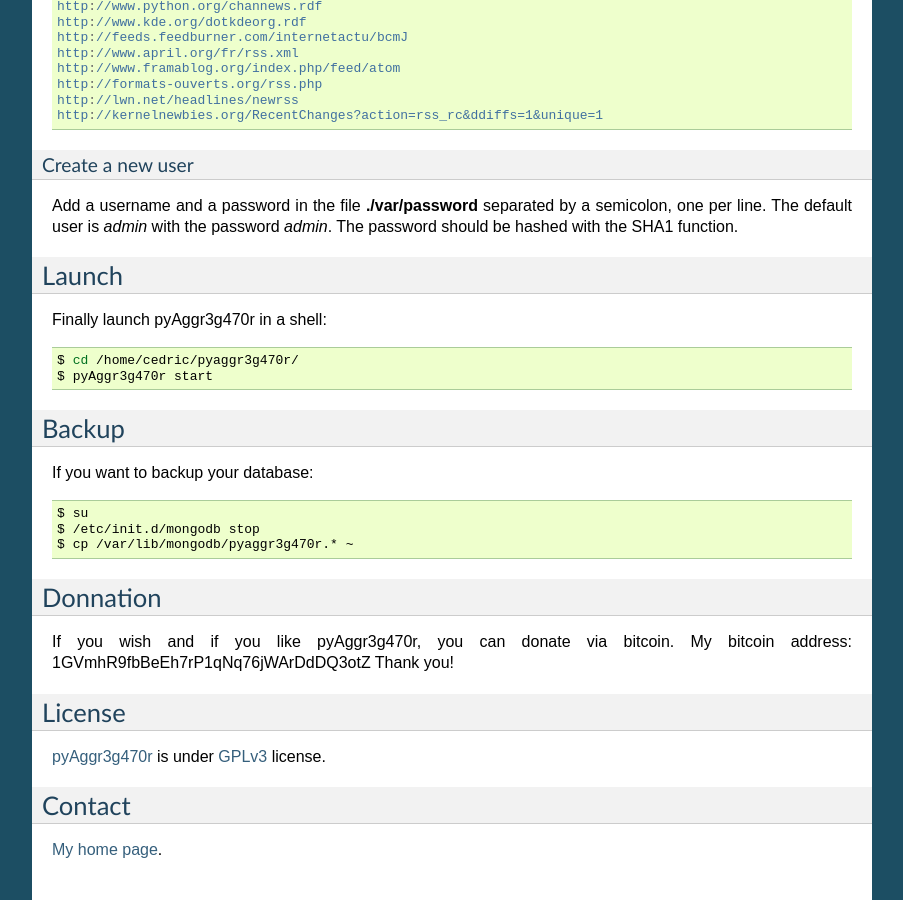
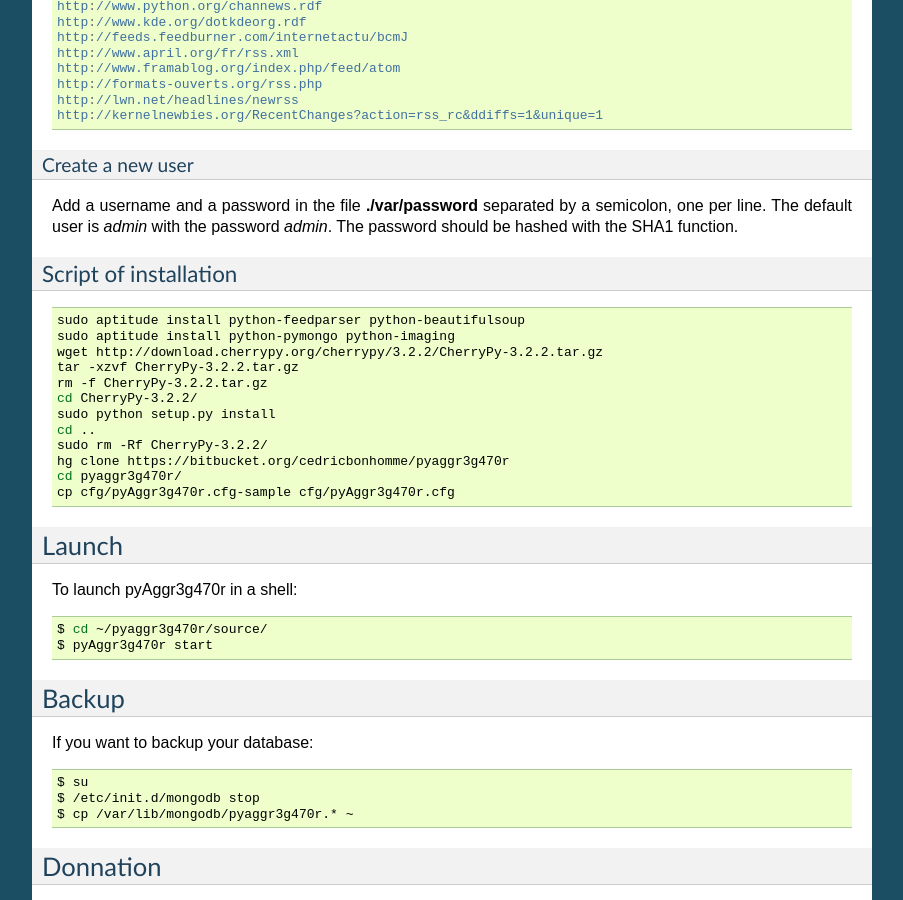
Before and after one commit to cedricbonhomme/newspipe, a Sphinx documentation site: the page built from docs/index.rst, in a window 1280 px wide and 900 px high, scrolled down 1219 px. Shown: the whole window, without its empty margins (198-1101 px from the left). Built offline with Sphinx 7.4.7, drawn with Linux system fonts in a browser that asks for light colours; some of the changed text lies outside the part shown.

Commit message:
Added installation script in the documentation.

```diff
--- a/docs/index.rst
+++ b/docs/index.rst
@@ -95,14 +95,34 @@
 
 
 
+Script of installation
+~~~~~~~~~~~~~~~~~~~~~~
+
+.. code-block:: bash
+
+    sudo aptitude install python-feedparser python-beautifulsoup
+    sudo aptitude install python-pymongo python-imaging
+    wget http://download.cherrypy.org/cherrypy/3.2.2/CherryPy-3.2.2.tar.gz
+    tar -xzvf CherryPy-3.2.2.tar.gz
+    rm -f CherryPy-3.2.2.tar.gz
+    cd CherryPy-3.2.2/
+    sudo python setup.py install
+    cd ..
+    sudo rm -Rf CherryPy-3.2.2/
+    hg clone https://bitbucket.org/cedricbonhomme/pyaggr3g470r
+    cd pyaggr3g470r/
+    cp cfg/pyAggr3g470r.cfg-sample cfg/pyAggr3g470r.cfg
+
+
+
 Launch
 ------
 
-Finally launch pyAggr3g470r in a shell:
+To launch pyAggr3g470r in a shell:
 
 .. code-block:: bash
 
-    $ cd /home/cedric/pyaggr3g470r/
+    $ cd ~/pyaggr3g470r/source/
     $ pyAggr3g470r start
 
 
```
